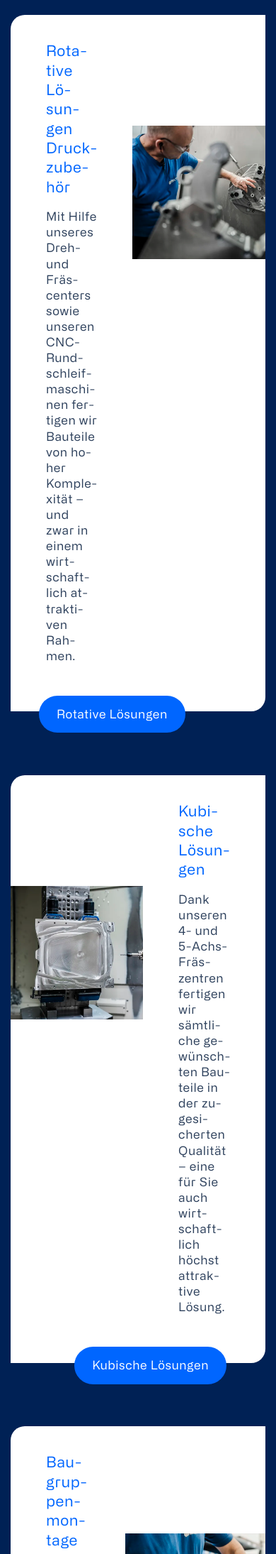
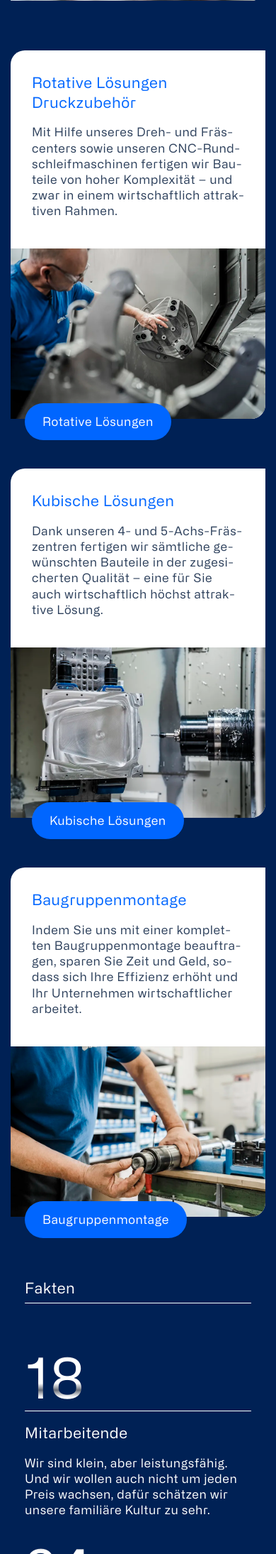
Before and after one commit to timbukflow/biltecag, a PHP site: page /produkte in a window 390 px wide. Shown: the part 1651-3840 px from the top of the page at 71% size. Run offline with PHP 8.4, Linux system fonts and the light colour scheme.

Commit message:
resp produkt

```diff
--- a/en/products.php
+++ b/en/products.php
@@ -78,7 +78,7 @@
 
 <body>
     <header class="main fadein">
-        <h1 class="big">Products</h1>
+        <h1 class="big">Pro&shy;ducts</h1>
         <h2 class="headline">
         We are based in Switzerland and use a range of horizontal machines on site to manufacture precision components from practically all important metallic materials. We utilise modern <a class="textlink" href="company#machinery">machinery</a> to ensure the high quality of our products.
         </h2>
@@ -103,7 +103,7 @@
                     </picture>
                 </div>
                 <div class="prosubnavcontent">
-                    <h2>Design/CAD/CAM</h2>
+                    <h2>Design / CAD / CAM</h2>
                     <p>
                         In CAD / CAM design, we rely on Top Solid - This enables us to fulfil every wish. Free modelling is the basis for customised solutions, which we implement according to your requirements and needs. You can rely on our many years of experience in CAD / CAM design.
                     </p>
@@ -169,7 +169,7 @@
             <div class="subtitle fadein">
                 <h2 class="white">facts</h2>
             </div>
-            <div class="numbers fadein">
+            <div class="numbers nresp fadein">
                 <div class="nprod">
                     <h3><span class="counter" data-target="18">0</span></h3>
                     <h2>employees</h2>
--- a/main.css
+++ b/main.css
@@ -784,14 +784,35 @@ footer li a {
 /*----------------------------------
   Responsiv
 -----------------------------------*/
-@media (max-width: 1150px) {
+@media (max-width: 1320px) {
+  /* Product */
+  .prosubnavimg picture {justify-content: center; align-items: center;}
+  .prosubnavimg img {width: 120%;}
+  .prosubnavC {margin: 100px 0;}
+  .numbers .nprod span {font-size: 100px;}
+}
+@media (max-width: 1220px) {
   /* Subnav */
   .subnavimg {height: 250px;}
+  /* Product */
+  .prosubnavimg {height: auto;}
+  .prosubnavimg img {width: 150%;}
 }
 
 @media (max-width: 1100px) {
   /* Nav */
   nav {padding: 20px 20px;}
+
+  /* font */
+  h1, h2, h3, h4, p, a, li, button {line-height: 1.4;}
+
+  /* grid */
+  .main {padding: 0 50px;}
+
+  /* product */
+  .prosubnav {margin-bottom: 70px;}
+  .subtitle {margin: 0 auto;}
+  .nprod h3 {margin: 10px 0;}
 
   /* Footer */
   .footercont div.footerfirst {flex-basis: 70%;}
@@ -809,14 +830,12 @@ footer li a {
   }
 
   /* font */
-  h1, h2, h3, h4, p, a, li, button {line-height: 1.4;}
   h1.big, h2.big{margin-bottom: 40px;}
   button {padding: 15px 25px;}
   button:hover {padding: 15px 35px;}
 
   /* Grid */
-  .main {padding: 0 50px;}
-  .mainfull {padding: 0 15px; margin: 0 auto 80px;}
+  .mainfull {padding: 0 15px; margin: 50px auto 80px;}
   .mainwhite {padding: 40px 50px 0;}
 
   /* Start */
@@ -827,6 +846,18 @@ footer li a {
 
   /* Subnav */
   .subnavimg {height: 210px;}
+
+  /* Product */
+  .prosubnavC {margin: 60px 0;}
+  .prosubnav {flex-direction: column-reverse;}
+  .prosubnav:nth-child(even) {flex-direction: column;}
+  .prosubnavcontent {padding: 20px 50px 30px;}
+  .prosubnavimg {width: 100%;}
+  .prosubnavimg picture {height: 400px;}
+  .prosubnavimg.left {border-radius: 0 0 20px 0;}
+  .numbers .nprod span {font-size: 80px;}
+  .prosubnav button.right {right: auto;}
+  .numbers.nresp {padding: 0; margin-bottom: 0;}
 
   /* Nav */
   nav {padding: 15px 20px 20px;}
@@ -859,6 +890,12 @@ footer li a {
   /* Subnav */
   .mainsubnav {flex-direction: column; gap: 60px; padding: 0 15px; margin: 0 auto 90px;}
 
+  /* nummber */
+  .numbers {padding: 0 5px; flex-direction:column; gap: 0;}
+  .numbers span {line-height: 1.2;}
+  .numbers h3 {margin: 5px 0;}
+
+
   /* Footer */
   .footercont {flex-direction: column; margin: 0 15px 15px;}
   .footercont div {padding: 20px 10px;}
@@ -879,7 +916,9 @@ footer li a {
   }
 
   /* font */
-  h1, h2, h3, h4, p, a, li, button {line-height: 1.3;}
+  h1, h2, h3, h4, p, a, li, button {line-height: 1.3; hyphens: auto;
+    -webkit-hyphens: auto;
+    -ms-hyphens: auto;}
   h1.big {margin-top: 120px;}
   h2.big {margin-bottom: 20px;}
   h3.headline {margin-bottom: 25px;}
@@ -899,10 +938,7 @@ footer li a {
   .animatC img {width: 800px;}
   .animatC p {display: none;}
   .teaserBtn button {margin-bottom: 15px;}
-  .teaser {padding-bottom: 70px;}
-  .numbers {padding: 0 5px; flex-direction:column; gap: 0;}
-  .numbers span {line-height: 1.2;}
-  .numbers h3 {margin: 5px 0;}
+  .teaser {padding-bottom: 0px;}
   .imgC {border-radius: 80px 0 20px 0;}
   picture, img {width: 150%;}
   .description {padding: 0 5px;}
@@ -911,6 +947,13 @@ footer li a {
   /* Subnav */
   .subnavcontent { padding: 15px 25px 40px;}
   .subnav button {left: 20px; bottom: -25px;}
+  .subnavimg picture img {width: 100%;}
+
+  /* product */
+  .prosubnavcontent {padding: 15px 30px 25px;}
+  .prosubnavimg picture {height: auto;}
+  .prosubnavimg img {width: 100%;}
+  .prosubnav button {left: 20px;}
 
   /* footer */
   .footernav {flex-direction: column; gap: 20px;}
--- a/produkte.php
+++ b/produkte.php
@@ -80,7 +80,7 @@
 
 <body>
     <header class="main fadein">
-        <h1 class="big">Produkte</h1>
+        <h1 class="big">Pro&shy;dukte</h1>
         <h2 class="headline">
                 Wir sind in der Schweiz zuhause und setzen vor Ort auf eine Reihe von Horizontalmaschinen, mit denen wir Präzisionskomponenten aus praktisch allen wichtigen metallischen Werkstoffen herstellen. Um die hohe Qualität unserer Erzeugnisse sicherzustellen, nutzen wir einen modernen <a class="textlink" href="unternehmen#maschinenpark">Maschinenpark</a>.
         </h2>
@@ -105,7 +105,7 @@
                     </picture>
                 </div>
                 <div class="prosubnavcontent">
-                    <h2>Konstruktion/CAD/CAM</h2>
+                    <h2>Konstruktion / CAD / CAM</h2>
                     <p>
                         In der CAD / CAM Konstruktion setzen wir auf Top Solid – so können wir auf jeden Wunsch eingehen. Die freie Modellierung ist dabei die Basis massgefertigter Lösungen, die wir gezielt nach Ihrem Anspruch und Ihrem Bedarf umsetzen. Vertrauen Sie auf unsere langjährige Erfahrung in der Konstruktion von CAD / CAM.
                     </p>
@@ -149,7 +149,7 @@
             </div>
             <div class="prosubnav fadein">
                 <div class="prosubnavcontent">
-                    <h2>Baugruppenmontage</h2>
+                    <h2>Baugruppen&shy;montage</h2>
                     <p>
                         Indem Sie uns mit einer kompletten Baugruppenmontage beauftragen, sparen Sie Zeit und Geld, sodass sich Ihre Effizienz erhöht und Ihr Unternehmen wirtschaftlicher arbeitet.
                     </p>
@@ -171,7 +171,7 @@
             <div class="subtitle fadein">
                 <h2 class="white">Fakten</h2>
             </div>
-            <div class="numbers fadein">
+            <div class="numbers nresp fadein">
                 <div class="nprod">
                     <h3><span class="counter" data-target="18">0</span></h3>
                     <h2>Mitarbeitende</h2>
```
